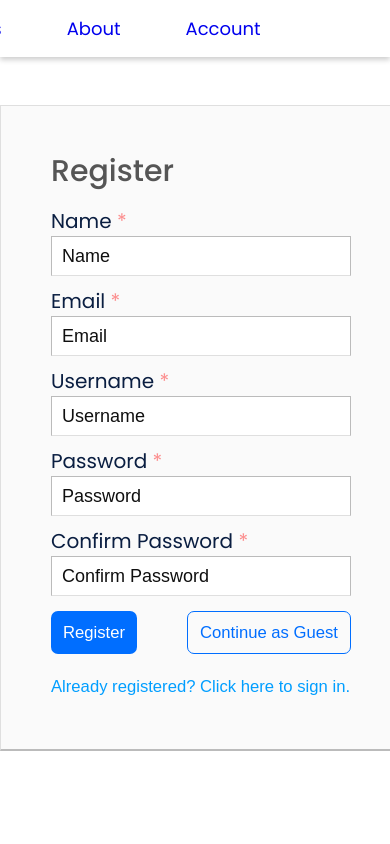
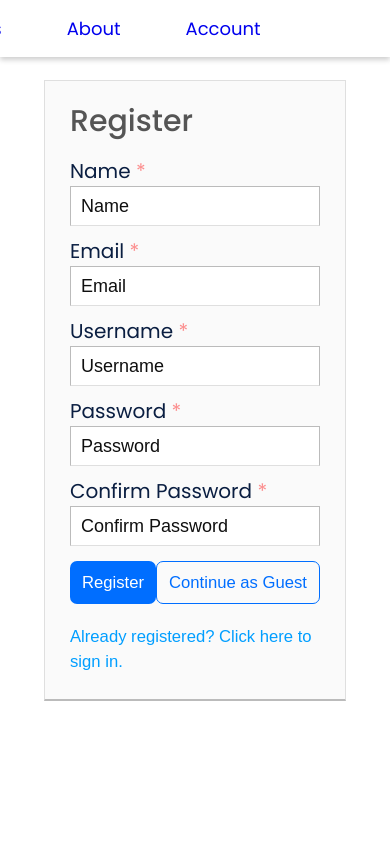
Before and after one commit to CodeAlanSanchez/project-manager-cra, a React (Create React App) app: page /account in a window 390 px wide. Shown: the top 844 px of the page. Built offline with nearby package versions, Linux system fonts and the light colour scheme.

Commit message:
Update styles for responsiveness

```diff
--- a/src/components/AuthForm/Login/index.tsx
+++ b/src/components/AuthForm/Login/index.tsx
@@ -68,7 +68,6 @@ const LoginForm: React.FC<Props> = ({
         >
           Continue as Guest
         </Button>
-      </div>
         <Button
           onClick={() => setRegister(!register)}
           styles={{ width: '250px', textAlign: 'left' }}
@@ -77,6 +76,7 @@ const LoginForm: React.FC<Props> = ({
         >
           Don't have an account? Click here to register.
         </Button>
+      </div>
     </form>
   );
 };
--- a/src/components/AuthForm/Register/index.tsx
+++ b/src/components/AuthForm/Register/index.tsx
@@ -99,7 +99,6 @@ const RegisterForm: React.FC<Props> = ({
         >
           Continue as Guest
         </Button>
-      </div>
         <Button
           onClick={() => setRegister(!register)}
           styles={{ width: '300px', textAlign: 'left' }}
@@ -108,6 +107,7 @@ const RegisterForm: React.FC<Props> = ({
         >
           Already registered? Click here to sign in.
         </Button>
+      </div>
     </form>
   );
 };
--- a/src/components/Input/index.tsx
+++ b/src/components/Input/index.tsx
@@ -16,7 +16,7 @@ const MyInput: React.FC<Props> = ({
   onChange,
 }: Props) => {
   return (
-    <div>
+    <>
       {label ? (
         <label className={`label ${required ? 'required' : ''}`} htmlFor={name}>
           {label}
@@ -31,7 +31,7 @@ const MyInput: React.FC<Props> = ({
         placeholder={placeholder}
         onChange={(e) => onChange(e)}
       />
-    </div>
+    </>
   );
 };
 
--- a/src/styles/components/_error.scss
+++ b/src/styles/components/_error.scss
@@ -4,7 +4,7 @@
   background: colors.$errorBackground;
   color: colors.$errorColor;
   border: 2px solid colors.$errorColor;
-  width: 500px;
+  max-width: 500px;
   padding: 15px;
   text-align: center;
   margin: 0 auto;
@@ -12,3 +12,9 @@
     font-size: 2.2rem;
   }
 }
+
+@media screen and (max-width: 530px) {
+  .error {
+    margin: 15px;
+  }
+}
--- a/src/styles/components/_form.scss
+++ b/src/styles/components/_form.scss
@@ -15,5 +15,17 @@
     display: flex;
     flex-flow: row wrap;
     justify-content: space-between;
+    max-width: 300px;
+    margin: 0 auto;
   }
 }
+
+@media (max-width: 550px) {
+  .form {
+    margin: 0 auto;
+    padding: 25px;
+    .actions {
+      max-width: 250px;
+    }
+  }
+}
--- a/src/styles/components/_header.scss
+++ b/src/styles/components/_header.scss
@@ -10,19 +10,22 @@
   padding: 15px 16.5%;
   box-shadow: 0 3px 5px #00000030;
   background: colors.$white;
-}
-
-.navbar .list {
+  .list {
     display: flex;
     flex-flow: row nowrap;
     justify-content: flex-end;
     align-items: center;
+    .listItem {
+      margin: 0 65px 0 0;
+      color: colors.$primary;
+      & > a {
+        &:visited {
+          color: colors.$primary;
         }
-
-.listItem:first-child {
+      }
+      &:first-child {
         flex: auto;
       }
-
-.listItem {
-  margin: 0 65px 0 0;
     }
+  }
+}
--- a/src/styles/components/_input.scss
+++ b/src/styles/components/_input.scss
@@ -10,6 +10,7 @@
   min-height: 40px;
   padding: 5px 10px;
   display: block;
+  margin: 0 auto;
   margin-bottom: 15px;
   &::placeholder {
     color: colors.$placeholder;
@@ -22,7 +23,9 @@
 .label {
   display: block;
   font-size: 2rem;
+  margin: 0 auto;
   margin-bottom: 5px;
+  width: 100%;
   &:focus {
     color: colors.$primary;
   }
@@ -31,3 +34,12 @@
     color: colors.$errorColor;
   }
 }
+
+@media screen and (max-width: 550px) {
+  .input {
+    width: 250px;
+  }
+  .label {
+    width: 250px;
+  }
+}
--- a/src/styles/pages/_projects.scss
+++ b/src/styles/pages/_projects.scss
@@ -2,3 +2,9 @@
   min-height: 100vh;
   padding-top: 80px;
 }
+
+@media screen and (max-width: 550px) {
+  .projects {
+    min-height: 130vh;
+  }
+}
```
Lines whose indentation alone changed are shown as unchanged.
